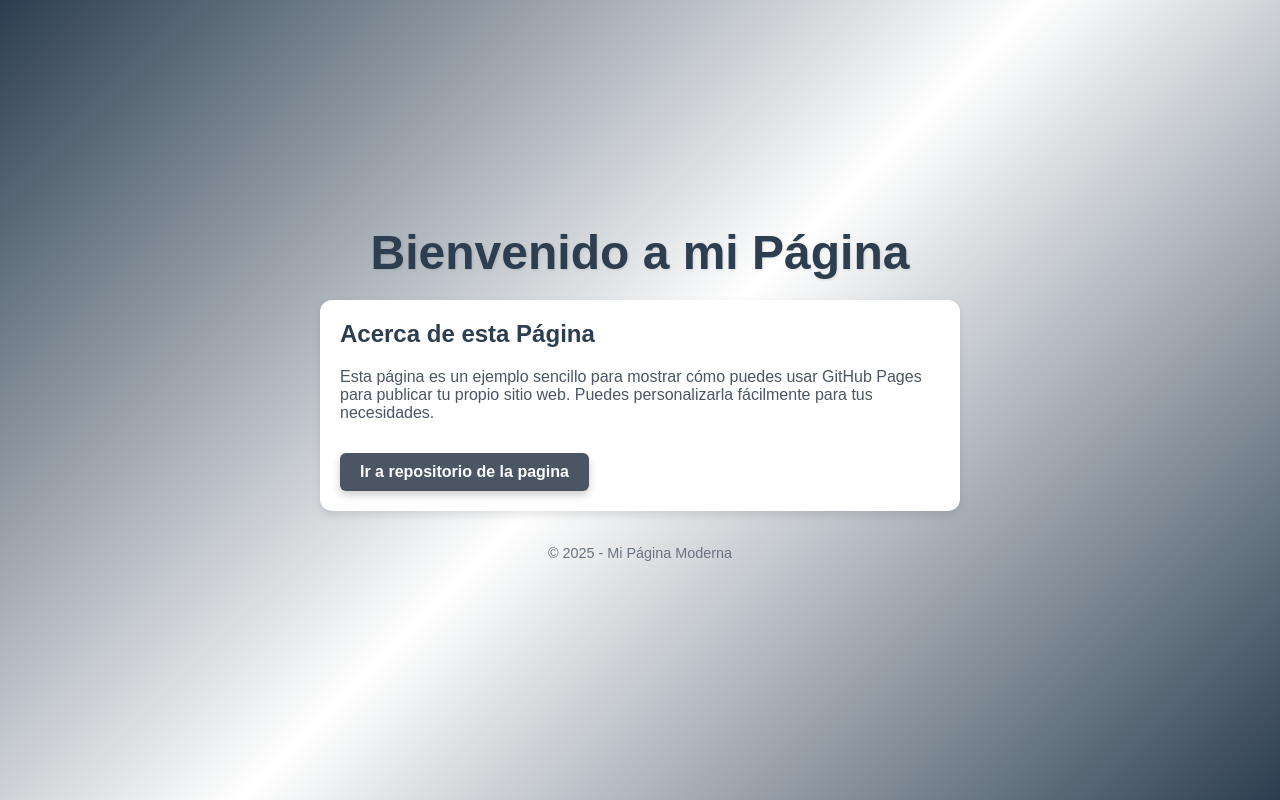
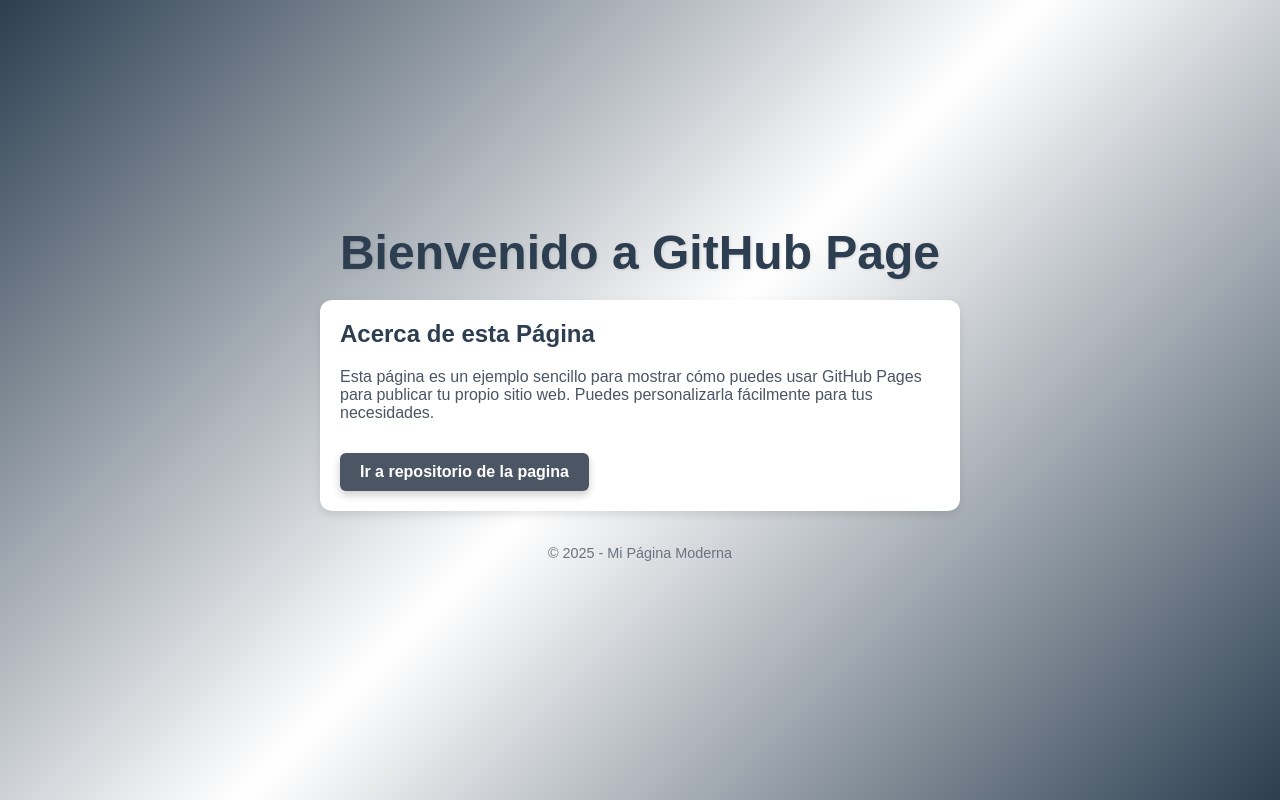
Before and after one commit to ErlynFabian/ErlynFabian.github.io, a plain HTML site: page index.html in a window 1280 px wide. Drawn offline with Linux system fonts and the light colour scheme.

Commit message:
Update index.html

```diff
--- a/index.html
+++ b/index.html
@@ -8,7 +8,7 @@
 </head>
 <body>
     <header>
-        <h1>Bienvenido a mi Página</h1>
+        <h1>Bienvenido a GitHub Page</h1>
       </header>
       <div class="container">
         <h2>Acerca de esta Página</h2>
```
